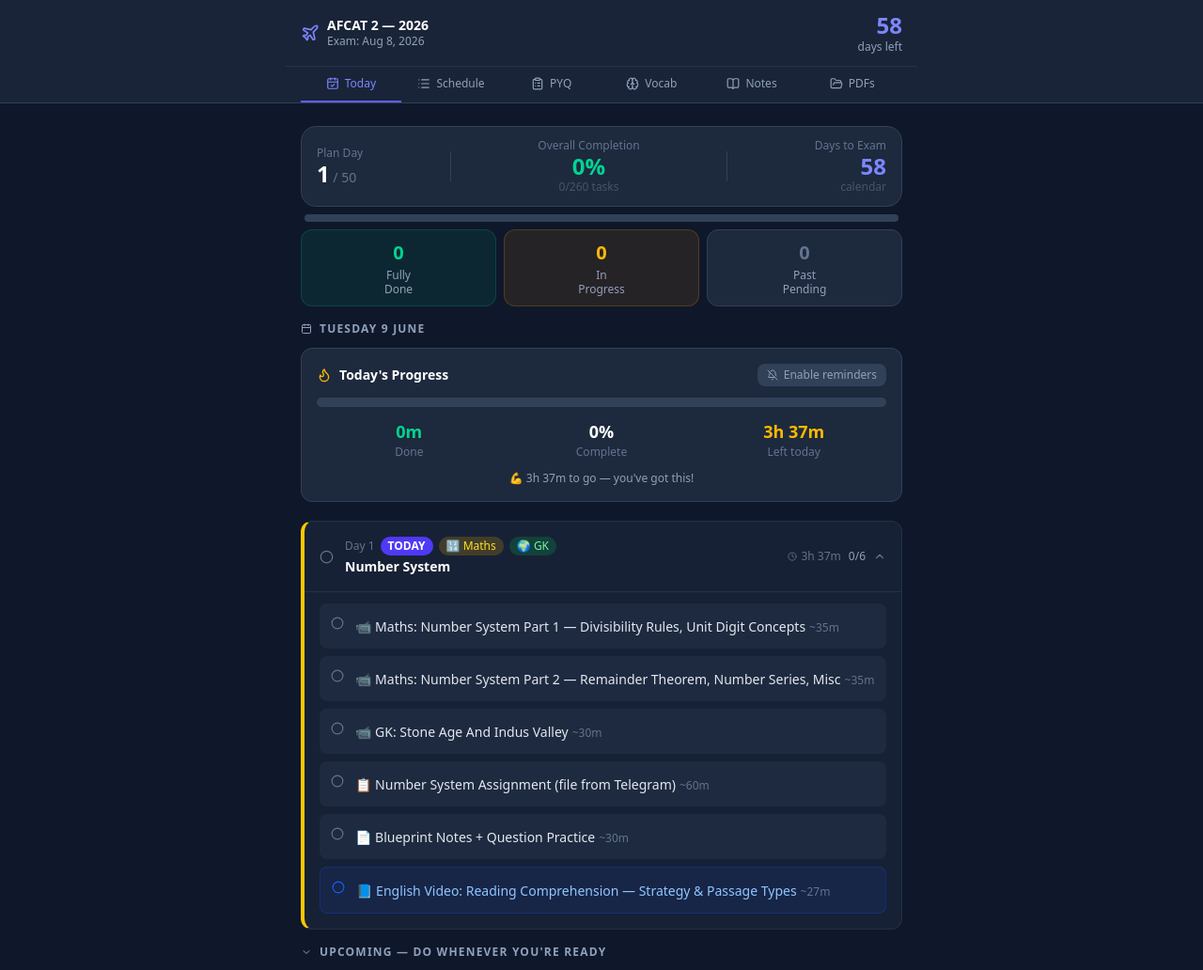
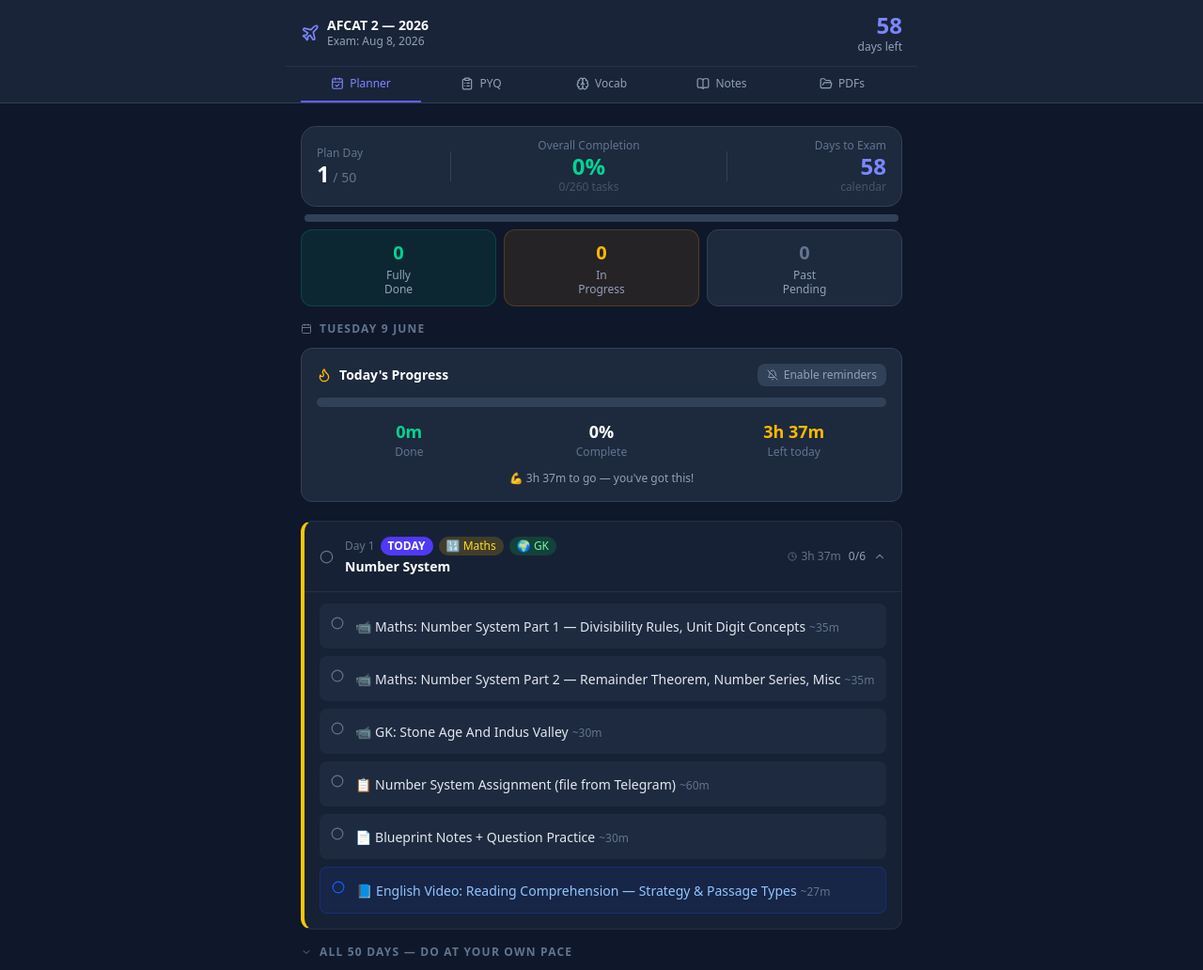
Before and after one commit to kriti-39/AfcatPrep, a React (Vite) app: page / in a window 1280 px wide. Shown: the top 1032 px of the page at 94% size. Built offline with nearby package versions, Linux system fonts and the light colour scheme.

Commit message:
Merge Today + Schedule into one Planner tab — single scroll view

```diff
--- a/src/App.jsx
+++ b/src/App.jsx
@@ -1,16 +1,14 @@
 import { useState } from 'react';
-import { CalendarCheck, BookOpen, Brain, List, Plane, FolderOpen, ClipboardList } from 'lucide-react';
+import { CalendarCheck, BookOpen, Brain, Plane, FolderOpen, ClipboardList } from 'lucide-react';
 import DailyPlanner from './components/DailyPlanner';
 import VocabSection from './components/VocabSection';
 import StudyMaterial from './components/StudyMaterial';
-import FullSchedule from './components/FullSchedule';
 import PDFManager from './components/PDFManager';
 import PYQQuiz from './components/PYQQuiz';
 import { getDaysUntilExam } from './utils/dateUtils';
 
 const TABS = [
-  { id: 'today',    label: 'Today',    icon: CalendarCheck },
-  { id: 'schedule', label: 'Schedule', icon: List },
+  { id: 'today',    label: 'Planner',  icon: CalendarCheck },
   { id: 'pyq',      label: 'PYQ',      icon: ClipboardList },
   { id: 'vocab',    label: 'Vocab',    icon: Brain },
   { id: 'material', label: 'Notes',    icon: BookOpen },
@@ -60,7 +58,6 @@
 
       <main className="max-w-2xl mx-auto px-4 py-6">
         {tab === 'today'    && <DailyPlanner />}
-        {tab === 'schedule' && <FullSchedule />}
         {tab === 'pyq'      && <PYQQuiz />}
         {tab === 'vocab'    && <VocabSection />}
         {tab === 'material' && <StudyMaterial />}
--- a/src/components/DailyPlanner.jsx
+++ b/src/components/DailyPlanner.jsx
@@ -240,7 +240,7 @@
 
       {todayDayNum >= 1 && todayDayNum <= 50 ? (
         <>
-          {/* Today with timer */}
+          {/* ── TODAY ── */}
           {todayPlan && (() => {
             const doneTasks = new Set(completedTasks[todayPlan.day] || []);
             const dayTotalMins = totalMins(todayPlan.tasks) + 27;
@@ -248,34 +248,27 @@
               + (doneTasks.has('eng') ? 27 : 0);
             return (
               <section className="mb-4">
-                <h3 className="text-xs font-semibold uppercase tracking-widest text-slate-400 mb-3 flex items-center gap-2">
-                  <Calendar size={12} /> {formatDate(today)}
-                </h3>
+                <SectionLabel icon={<Calendar size={12} />} text={formatDate(today)} />
                 <DailyTimer totalMins={dayTotalMins} doneMins={dayDoneMins} dayNum={todayDayNum} />
-                {renderDayCard(todayPlan, true, pendingDays.some(d => d.day === todayPlan.day))}
+                {renderDayCard(todayPlan, true, false)}
               </section>
             );
           })()}
 
-          {/* Pending past days */}
+          {/* ── PENDING ── */}
           {pendingDays.length > 0 && (
             <section className="mb-4">
-              <h3 className="text-xs font-semibold uppercase tracking-widest text-amber-400/60 mb-3 flex items-center gap-2">
-                <AlertTriangle size={12} /> Incomplete Past Days
-              </h3>
+              <SectionLabel icon={<AlertTriangle size={12} className="text-amber-400" />} text="Incomplete Past Days" amber />
               {pendingDays.map(d => renderDayCard(d, false, true))}
             </section>
           )}
 
-          {/* All upcoming days — always visible, tick anytime */}
-          {upcomingDays.length > 0 && (
-            <section>
-              <h3 className="text-xs font-semibold uppercase tracking-widest text-slate-400 mb-3 flex items-center gap-2">
-                <ChevronDown size={12} /> Upcoming — do whenever you're ready
-              </h3>
-              {upcomingDays.map(d => renderDayCard(d, false, false))}
-            </section>
-          )}
+          {/* ── FULL 50-DAY SCHEDULE ── */}
+          <section>
+            <SectionLabel icon={<ChevronDown size={12} />} text={`All 50 Days — do at your own pace`} />
+            {STUDY_PLAN.filter(d => d.day !== todayDayNum && !pendingDays.find(p => p.day === d.day))
+              .map(d => renderDayCard(d, false, false))}
+          </section>
         </>
       ) : todayDayNum < 1 ? (
         <div className="text-center py-16 text-slate-500">
@@ -292,3 +285,11 @@
     </div>
   );
 }
+
+function SectionLabel({ icon, text, amber }) {
+  return (
+    <h3 className={`text-xs font-semibold uppercase tracking-widest mb-3 flex items-center gap-2 ${amber ? 'text-amber-400/70' : 'text-slate-500'}`}>
+      {icon} {text}
+    </h3>
+  );
+}
```
